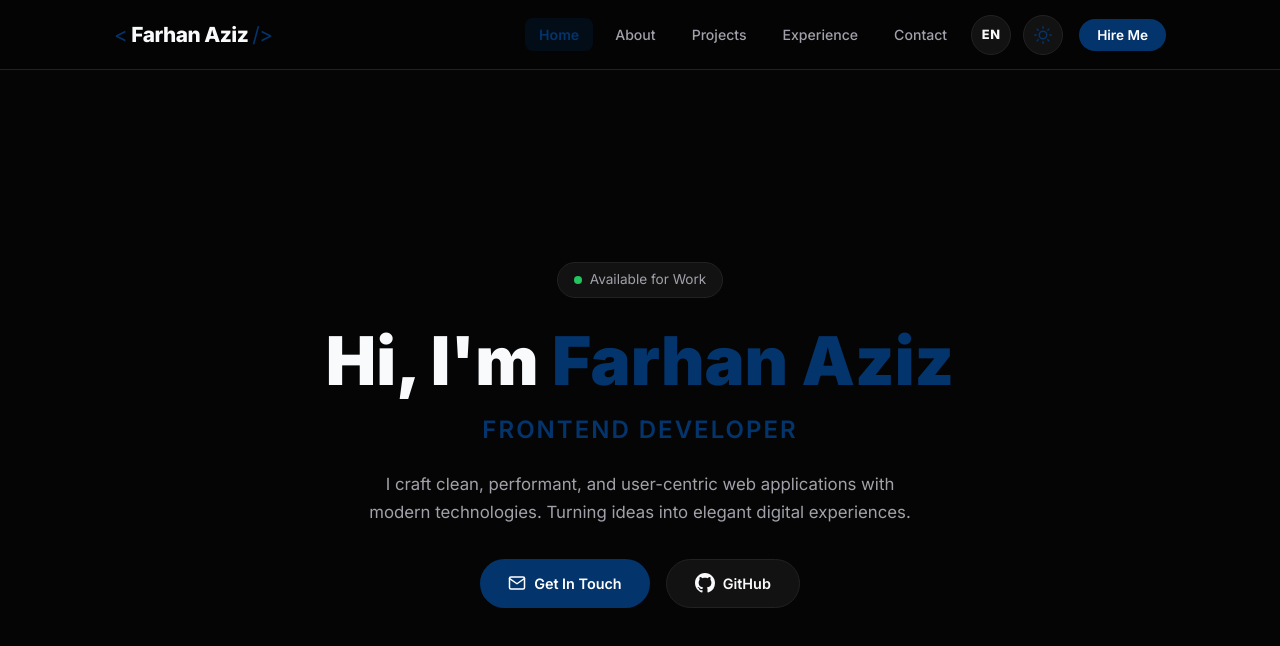
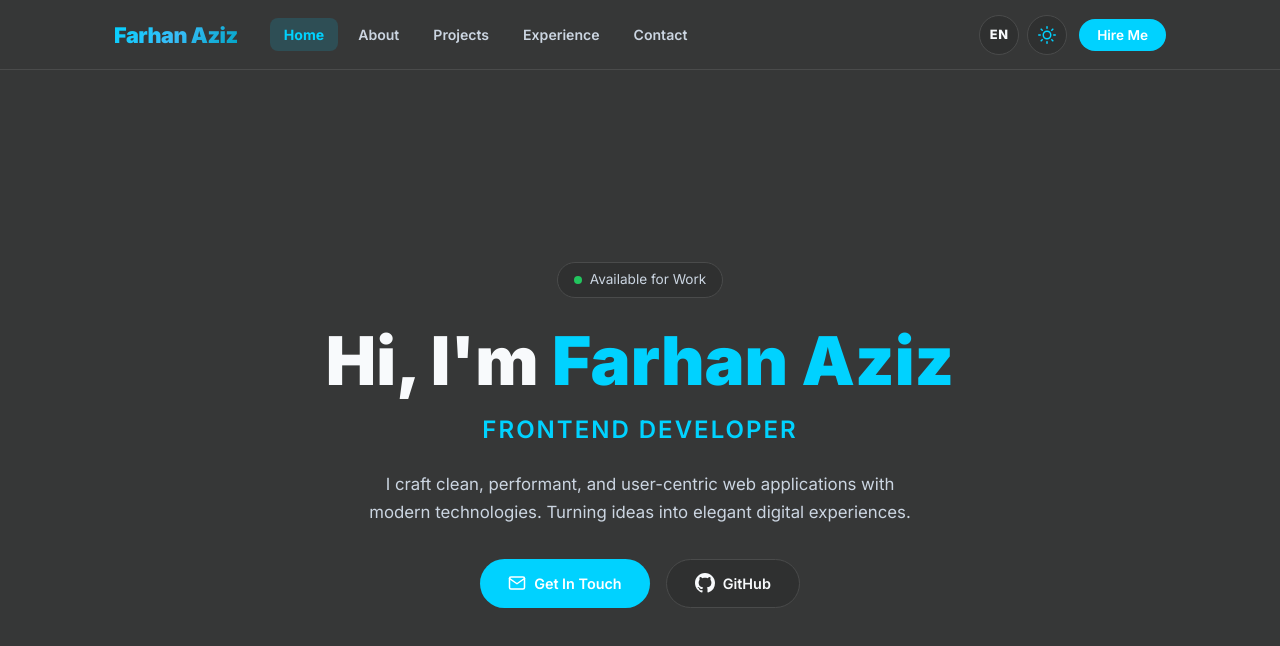
Before and after one commit to Retiishia/Portreact-project, a React (Vite) app: page / in a window 1280 px wide. Shown: the top 646 px of the page. Built offline with nearby package versions, Linux system fonts and the light colour scheme.

Commit message:
style: Update Dark Mode to #363737, Light Mode to #d4d4d4, and align Navbar links to left next to cyan gradient name

```diff
--- a/src/components/Navbar.css
+++ b/src/components/Navbar.css
@@ -16,37 +16,40 @@
   width: 100%;
 }
 
+.navbar__left {
+  display: flex;
+  align-items: center;
+  gap: 32px;
+}
+
 .navbar__logo {
   background: transparent;
-  font-size: 1.3rem;
-  font-weight: 800;
+  font-size: 1.35rem;
+  font-weight: 900;
   display: flex;
   align-items: center;
-  color: var(--text-primary);
   letter-spacing: -0.5px;
-}
-
-.navbar__logo-bracket {
-  color: var(--accent-primary);
-  font-weight: 400;
+  padding: 0;
 }
 
 .navbar__logo-name {
-  color: var(--text-primary);
-  margin: 0 4px;
+  background: linear-gradient(135deg, #00d2ff 0%, #38bdf8 50%, #00a3c4 100%);
+  -webkit-background-clip: text;
+  -webkit-text-fill-color: transparent;
+  background-clip: text;
 }
 
 .navbar__links {
   display: flex;
   align-items: center;
-  gap: 8px;
+  gap: 6px;
 }
 
 .navbar__link {
   background: transparent;
   padding: 8px 14px;
   font-size: 0.88rem;
-  font-weight: 500;
+  font-weight: 600;
   color: var(--text-secondary);
   border-radius: var(--radius-sm);
   transition: var(--transition-fast);
@@ -60,8 +63,15 @@
 
 .navbar__link--active {
   color: var(--accent-primary);
-  font-weight: 600;
+  font-weight: 700;
   background: var(--accent-light);
+}
+
+/* Right Section */
+.navbar__right {
+  display: flex;
+  align-items: center;
+  gap: 8px;
 }
 
 /* Single-Word EN / ID Language Toggle Button */
@@ -78,7 +88,6 @@
   display: flex;
   align-items: center;
   justify-content: center;
-  margin: 0 2px;
   transition: var(--transition-fast);
 }
 
@@ -99,7 +108,6 @@
   display: flex;
   align-items: center;
   justify-content: center;
-  margin: 0 2px;
   transition: var(--transition-fast);
 }
 
@@ -110,7 +118,7 @@
 }
 
 .navbar__cta {
-  margin-left: 6px;
+  margin-left: 4px;
   padding: 8px 18px;
   font-size: 0.85rem;
 }
@@ -144,9 +152,13 @@
   transform: rotate(-45deg) translate(5px, -5px);
 }
 
-@media (max-width: 768px) {
+@media (max-width: 868px) {
   .navbar__hamburger {
     display: flex;
+  }
+
+  .navbar__left {
+    gap: 0;
   }
 
   .navbar__links {
@@ -175,15 +187,7 @@
     text-align: left;
   }
 
-  .navbar__lang-toggle,
-  .navbar__theme-toggle {
-    margin: 4px 0;
-    align-self: flex-start;
-  }
-
   .navbar__cta {
-    margin-left: 0;
-    margin-top: 8px;
-    justify-content: center;
+    display: none;
   }
 }
--- a/src/components/Navbar.jsx
+++ b/src/components/Navbar.jsx
@@ -28,13 +28,13 @@ export default function Navbar({
   return (
     <nav className="navbar">
       <div className="navbar__container container">
+        {/* Left Section: Logo + Nav Links beside name */}
+        <div className="navbar__left">
           <button
             className="navbar__logo"
             onClick={() => handleNavClick('hero')}
           >
-          <span className="navbar__logo-bracket">&lt;</span>
             <span className="navbar__logo-name">Farhan Aziz</span>
-          <span className="navbar__logo-bracket"> /&gt;</span>
           </button>
 
           <div className={`navbar__links ${menuOpen ? 'navbar__links--open' : ''}`}>
@@ -47,8 +47,11 @@ export default function Navbar({
                 {link.label}
               </button>
             ))}
+          </div>
+        </div>
 
-          {/* Clean EN / ID Language Switcher */}
+        {/* Right Section: Language Toggle, Theme Toggle & CTA */}
+        <div className="navbar__right">
           <button
             className="navbar__lang-toggle"
             onClick={onToggleLang}
@@ -58,7 +61,6 @@ export default function Navbar({
             {lang === 'en' ? 'EN' : 'ID'}
           </button>
 
-          {/* Theme Switcher */}
           <button
             className="navbar__theme-toggle"
             onClick={onToggleTheme}
@@ -90,7 +92,6 @@ export default function Navbar({
           >
             {t.nav.hireMe}
           </button>
-        </div>
 
           <button
             className={`navbar__hamburger ${menuOpen ? 'navbar__hamburger--open' : ''}`}
@@ -102,6 +103,7 @@ export default function Navbar({
             <span></span>
           </button>
         </div>
+      </div>
     </nav>
   );
 }
--- a/src/index.css
+++ b/src/index.css
@@ -1,53 +1,57 @@
 /* ========================================
-   Design System — Black & Accent #04346c (Soft Gray Light Mode)
+   Design System — Dark Grey #363737 & Light Grey #d4d4d4
    ======================================== */
 
-/* Dark Mode (Default) — Pure Black & Accent #04346c */
+/* Dark Mode (Default) — Dark Grey #363737 */
 :root, [data-theme="dark"] {
-  --bg-primary: #050505;
-  --bg-secondary: #0d0d0d;
-  --bg-card: #121212;
-  --bg-card-hover: #1a1a1a;
-  --bg-navbar: rgba(5, 5, 5, 0.95);
+  --bg-primary: #363737;
+  --bg-secondary: #2b2c2c;
+  --bg-card: #2f3030;
+  --bg-card-hover: #3d3e3e;
+  --bg-navbar: rgba(54, 55, 55, 0.95);
 
-  --border-color: #222222;
-  --border-hover: #04346c;
+  --border-color: #4a4b4b;
+  --border-hover: #00d2ff;
 
   --text-primary: #f8fafc;
-  --text-secondary: #a1a1aa;
-  --text-muted: #71717a;
+  --text-secondary: #cbd5e1;
+  --text-muted: #94a3b8;
 
-  --accent-primary: #04346c;      /* #04346c Accent */
-  --accent-hover: #02234b;
-  --accent-light: rgba(4, 52, 108, 0.2);
-  --accent-glow: rgba(4, 52, 108, 0.35);
+  --accent-primary: #00d2ff;      /* Cyan */
+  --accent-hover: #00b4db;
+  --accent-light: rgba(0, 210, 255, 0.15);
+  --accent-glow: rgba(0, 210, 255, 0.25);
 
-  --shadow-card: 0 4px 20px rgba(0, 0, 0, 0.5);
-  --shadow-glow: 0 0 15px rgba(4, 52, 108, 0.25);
+  --gradient-cyan: linear-gradient(135deg, #00d2ff 0%, #38bdf8 50%, #0284c7 100%);
+
+  --shadow-card: 0 4px 20px rgba(0, 0, 0, 0.3);
+  --shadow-glow: 0 0 15px rgba(0, 210, 255, 0.25);
 }
 
-/* Light Mode — Soft Gray Background & Accent #04346c */
+/* Light Mode — Light Grey #d4d4d4 */
 [data-theme="light"] {
-  --bg-primary: #f1f5f9;          /* Soft Gray background (Not White) */
-  --bg-secondary: #e2e8f0;        /* Soft Gray secondary */
-  --bg-card: #ffffff;             /* Card background */
-  --bg-card-hover: #f8fafc;
-  --bg-navbar: rgba(241, 245, 249, 0.95);
+  --bg-primary: #d4d4d4;          /* Light Grey #d4d4d4 */
+  --bg-secondary: #c4c4c4;        /* Slightly deeper grey */
+  --bg-card: #e5e5e5;             /* Card grey */
+  --bg-card-hover: #eeeeee;
+  --bg-navbar: rgba(212, 212, 212, 0.95);
 
-  --border-color: #cbd5e1;        /* Soft Gray border */
-  --border-hover: #04346c;
+  --border-color: #b5b5b5;        /* Border grey */
+  --border-hover: #008ca8;
 
-  --text-primary: #0f172a;        /* Dark slate text */
-  --text-secondary: #475569;
-  --text-muted: #64748b;
+  --text-primary: #111827;        /* Crisp dark text */
+  --text-secondary: #374151;
+  --text-muted: #6b7280;
 
-  --accent-primary: #04346c;      /* #04346c Accent */
-  --accent-hover: #02234b;
-  --accent-light: rgba(4, 52, 108, 0.12);
-  --accent-glow: rgba(4, 52, 108, 0.2);
+  --accent-primary: #008ca8;      /* Deep Cyan for Light Mode */
+  --accent-hover: #006b80;
+  --accent-light: rgba(0, 140, 168, 0.15);
+  --accent-glow: rgba(0, 140, 168, 0.2);
 
-  --shadow-card: 0 4px 16px rgba(0, 0, 0, 0.06);
-  --shadow-glow: 0 0 15px rgba(4, 52, 108, 0.15);
+  --gradient-cyan: linear-gradient(135deg, #007791 0%, #008ca8 50%, #00a3c4 100%);
+
+  --shadow-card: 0 4px 16px rgba(0, 0, 0, 0.08);
+  --shadow-glow: 0 0 15px rgba(0, 140, 168, 0.2);
 }
 
 :root {
```
Lines whose indentation alone changed are shown as unchanged.
